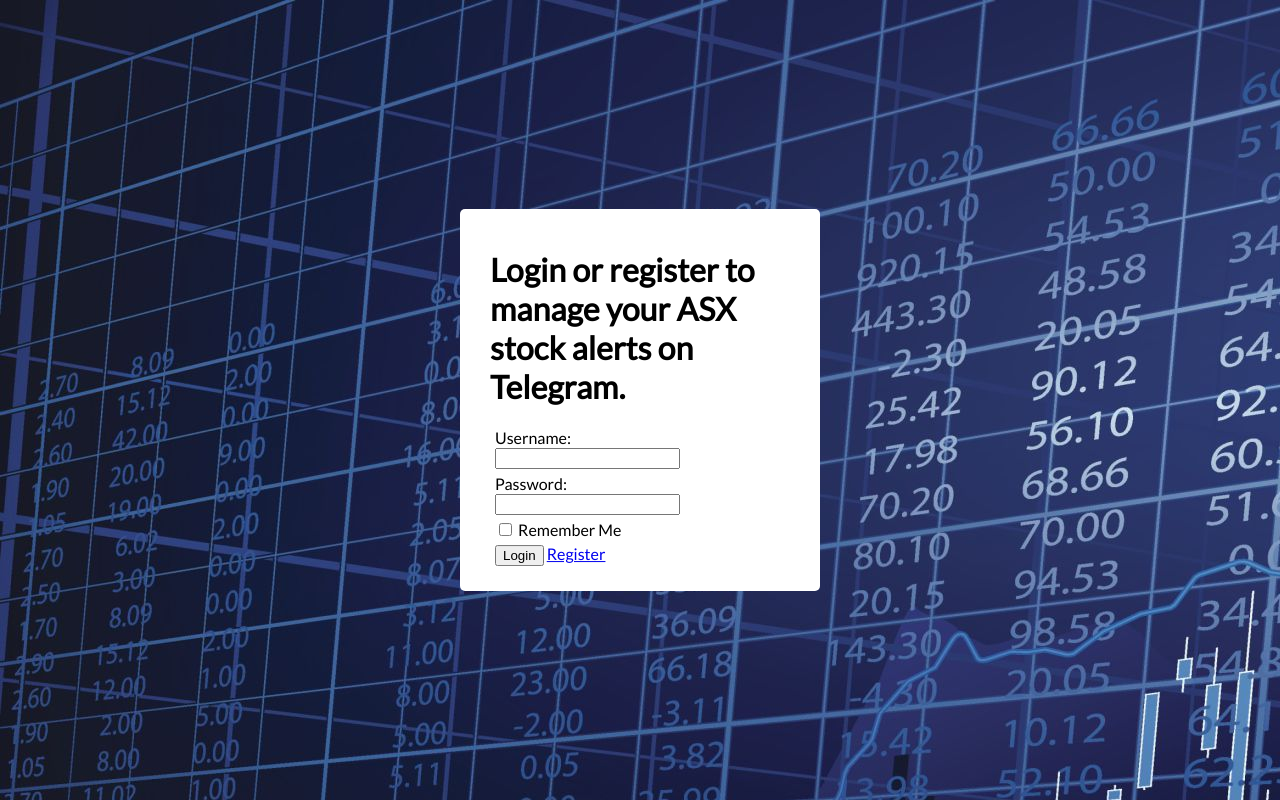
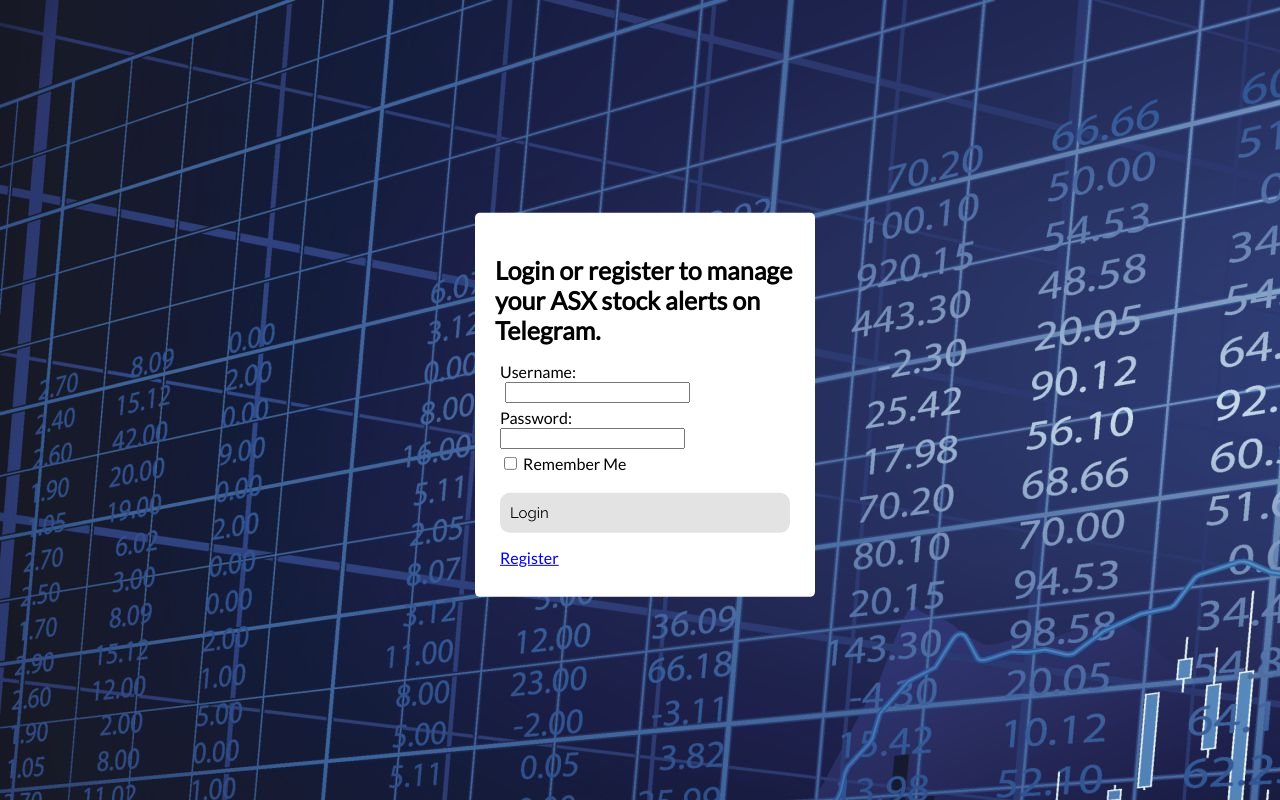
Before and after one commit to Testsr/A3-Cloudcomputing, a Flask app: page /login in a window 1280 px wide. Run offline with Flask 2, Linux system fonts and the light colour scheme; some libraries are stand-ins or nearby versions.

Commit message:
made changes

```diff
--- a/application/static/style.css
+++ b/application/static/style.css
@@ -1,3 +1,4 @@
+
 * {
 margin: 0 px;
 padding: 0 px;
@@ -9,6 +10,7 @@
     background-image: url("images/Stock-Market.jpg")
 
 }
+
 .pop-up {
     position: absolute;
     transform: translate(-50%,-50%);
@@ -27,13 +29,13 @@
 
 }
 
-.main {
+.pop-up {
  position: absolute;
     transform: translate(-50%,-50%);
     top: 50%;
     left: 50%;
 width: 300px;
-padding:20px 30px;
+padding:25px 20px;
 background-color: #fff;
 font-family: 'Lato',sans-serif;
 border-radius: 5px;
@@ -41,30 +43,55 @@
 line-height:120%
 }
 
-.register {
-    position: absolute;
-    transform: translate(-50%,-50%);
-    top: 50%;
-    left: 50%;
-width: 300px;
-padding:20px 30px;
-background-color: #fff;
-font-family: 'Lato',sans-serif;
-border-radius: 5px;
-margin: 5px;
-line-height:120%
+button {
+font-family:'Raleway', 'sans-serif';
+text-align:left;
+float: left;
+
+background-color: rgb(227, 227, 227);
+width: 100%;
+border:none;
+
+font-size: 15px;
+height: 40px;
+border-radius: 10px;
+cursor: pointer;
+margin-bottom: 15px;
+
+
 }
 
-.telegram {
-    position: absolute;
-    transform: translate(-50%,-50%);
-    top: 50%;
-    left: 50%;
-width: 300px;
-padding:20px 30px;
-background-color: #fff;
-font-family: 'Lato',sans-serif;
-border-radius: 5px;
-margin: 5px;
-line-height:120%
+input[type = submit]
+
+{
+font-family:'Raleway', 'sans-serif';
+text-align:left;
+float: left;
+padding: 10px;
+background-color: rgb(227, 227, 227);
+width: 100%;
+border:none;
+
+font-size: 15px;
+height: 40px;
+border-radius: 10px;
+cursor: pointer;
+margin-top: 15px;
+margin-bottom: 15px;
 }
+
+#subscriptions {
+margin-left: 3px;
+}
+
+.pop-up h1 {
+padding-top:0cm;
+ font-size: 25px;
+ line-height: 30px;
+}
+
+input[type = text]
+{
+ margin-left: 5px;
+
+}
--- a/application/templates/main.html
+++ b/application/templates/main.html
@@ -18,6 +18,7 @@
      <link rel="preconnect" href="https://fonts.googleapis.com">
 <link rel="preconnect" href="https://fonts.gstatic.com" crossorigin>
 <link href="https://fonts.googleapis.com/css2?family=Lato&family=Raleway&display=swap" rel="stylesheet">
+
      <style>
      img {
           width: 150px;
@@ -42,7 +43,7 @@
 </div>
 
 
-<button onclick="location.href='http://127.0.0.1:8000/add_stock'" type="button">Add a Stock</a></button>
+<button onclick="location.href='http://127.0.0.1:8000/add_stock'" type="button">Add a Stock</button>
 
 <div id="subscriptions">
      {%if subscriptions == []%}
--- a/application/templates/register.html
+++ b/application/templates/register.html
@@ -32,7 +32,9 @@
 </style>
 </head>
 <body>
+
   <div class="pop-up">
+    <h1>Register</h1>
   <form method="post">
     <label for="username">Username:</label><br>
     <input type="username" id="username" name="username" required><br>
```
Also changed, not shown: application/templates/add_stock.html (+8 -6 lines), application/templates/static/style.css (deleted, +0 -58 lines), application/templates/static/images/Stock-Market.jpg (deleted).
